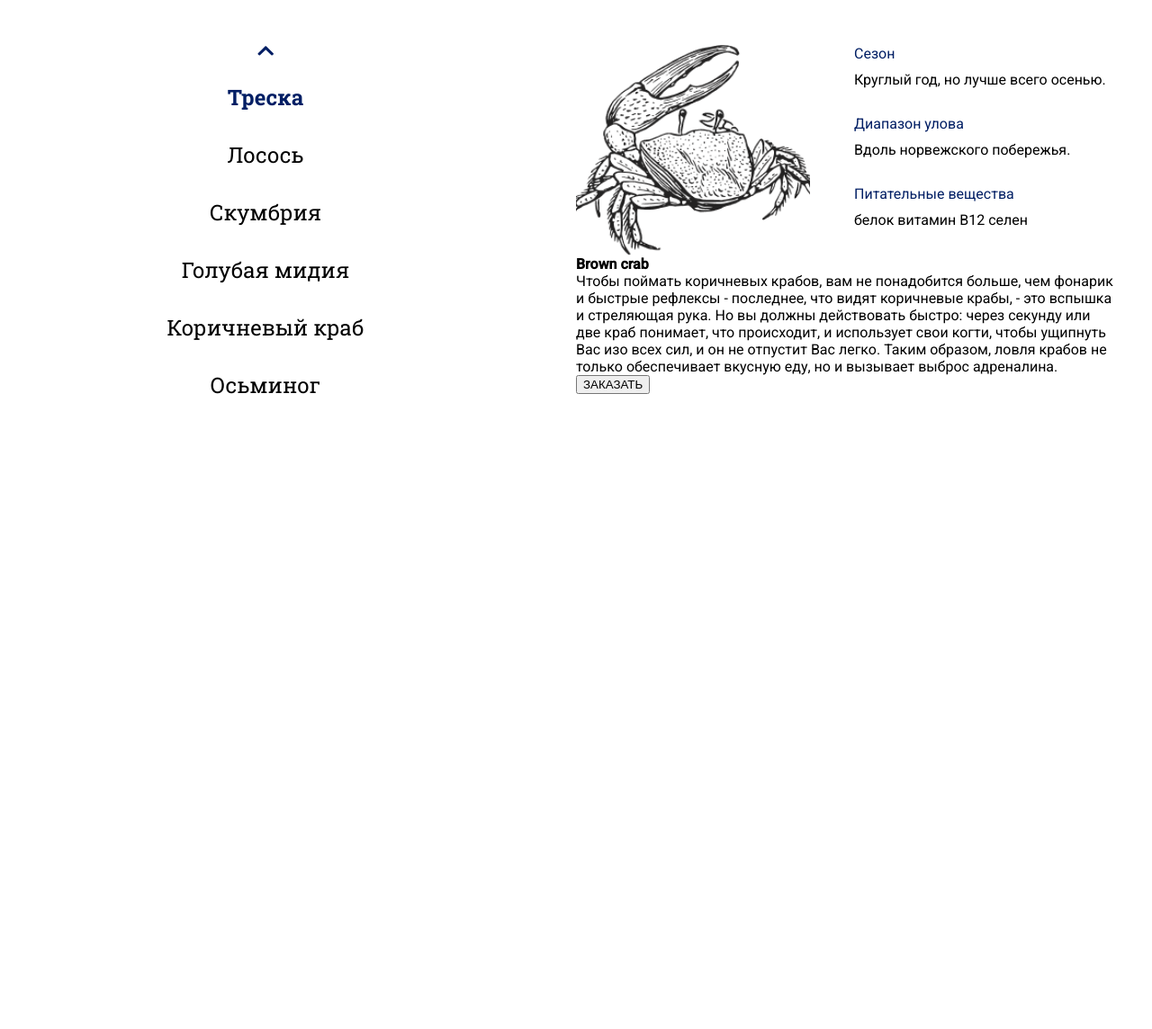
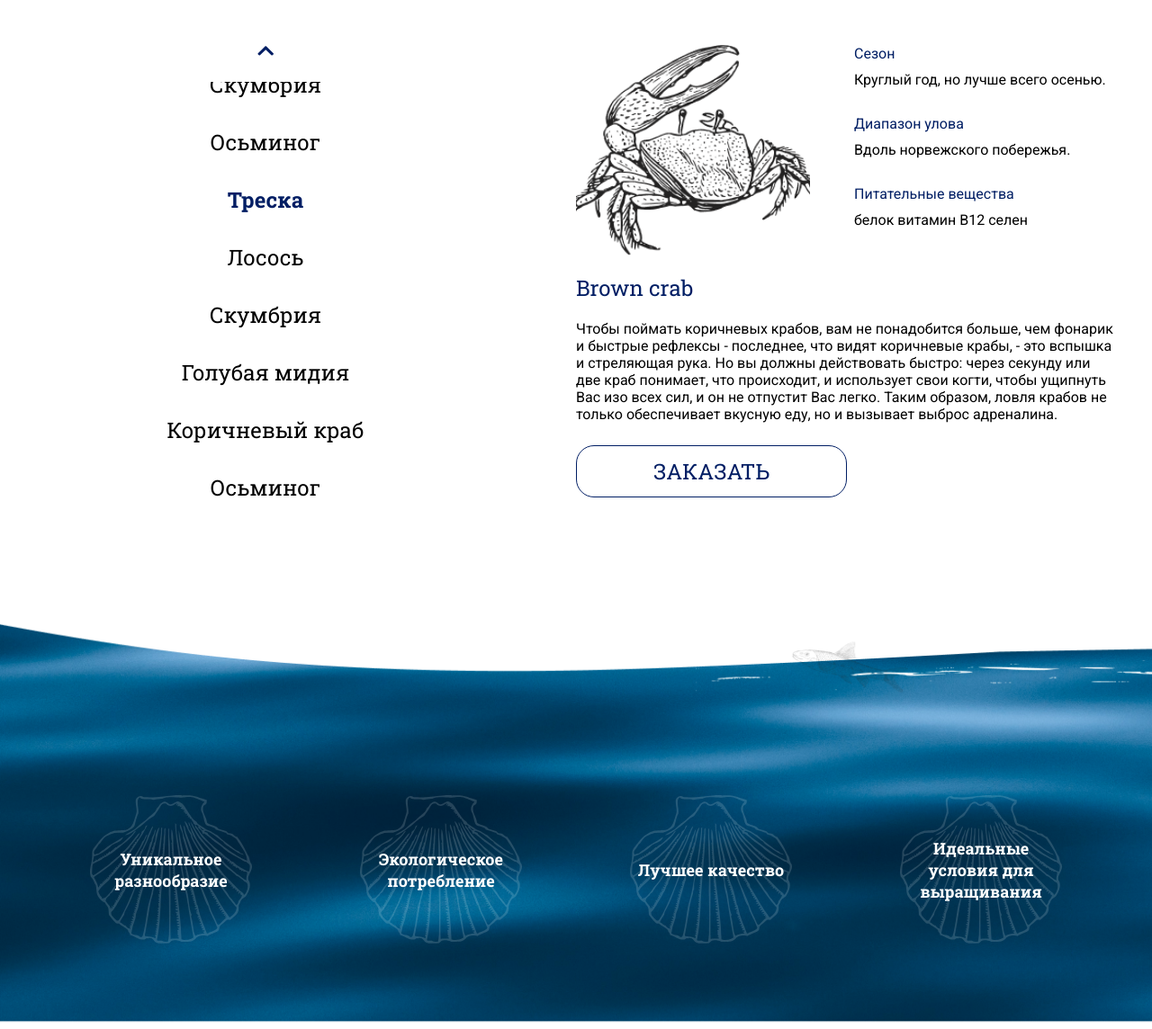
Before and after one commit to vladimiriusus/seafoo-, a plain HTML site: page start/index.html in a window 1280 px wide. Shown: the part 981-2125 px from the top of the page at 90% size. Before the commit the page ends 1475 px from the top, so only its background shows below. Drawn offline with nearby package versions, Linux system fonts and the light colour scheme.

Commit message:
end 15.12

```diff
--- a/start/css/style.css
+++ b/start/css/style.css
@@ -222,7 +222,64 @@ body{
 	color: #001E64;
 
 }
+.product__content-title{
+	font-family: 'Roboto Slab', serif;
+	padding-top: 20px;
+	font-weight: 400;
+	font-size: 24px;
+	line-height: 32px;
+	color: #001e64;
+	margin-bottom: 20px;
+
+}
 .product__content-text {
+	margin-bottom: 25px;
 }
 .product__content-btn {
+	font-family: 'Roboto Slab', serif;
+	font-size: 24px;
+	line-height: 32px;
+	font-weight: 7000;
+	padding: 12px 85px;
+	display: inline-block;
+	color: #001E64;
+	background-color: transparent;
+	text-transform: uppercase;
+	border-radius: 20px;
+	border: 1px solid #001E64;
+	cursor: pointer;
+
 }
+.product__content-btn:hover{
+	color: #fff;
+	background-color: #001E64;
+}
+.seafood {
+	background-image: url(../img/seafood-bg.png);
+	background-repeat: no-repeat;
+	background-size: cover;
+	background-position: top center;
+	font-family: 'Roboto Slab', serif;
+	font-weight: 700;
+	font-size: 18px;
+	line-height: 24px;
+	color: #FFFFFF;
+
+}
+.seafood__items {
+	display: flex;
+	justify-content: space-around;
+	padding: 290px 0 95px;
+}
+.seafood__item {
+	width: 180px;
+	min-height: 165px;
+	display: flex;
+	justify-content: center;
+	align-items: center;
+	text-align: center;
+	background-image: url(../img/seafood-decor.svg);
+	background-position: center;
+	background-size: cover;
+	background-repeat: no-repeat;
+}
--- a/start/index.html
+++ b/start/index.html
@@ -123,7 +123,7 @@
 								</li>
 							</ul>
 						</div>
-						<h3 class="product__content">Brown crab</h3>
+						<h3 class="product__content-title">Brown crab</h3>
 						<p class="product__content-text">
 							Чтобы поймать коричневых крабов, вам не понадобится больше, чем фонарик и быстрые рефлексы - последнее, что видят коричневые крабы, - это вспышка и стреляющая рука. Но вы должны действовать быстро: через секунду или две краб понимает, что происходит, и использует свои когти, чтобы ущипнуть Вас изо всех сил, и он не отпустит Вас легко. Таким образом, ловля крабов не только обеспечивает вкусную еду, но и вызывает выброс адреналина.
 						</p>
@@ -149,7 +149,7 @@
 								</li>
 							</ul>
 						</div>
-						<h3 class="product__content">Brown crab</h3>
+						<h3 class="product__content-title">Brown crab</h3>
 						<p class="product__content-text">
 							Чтобы поймать коричневых крабов, вам не понадобится больше, чем фонарик и быстрые рефлексы - последнее, что видят коричневые крабы, - это вспышка и стреляющая рука. Но вы должны действовать быстро: через секунду или две краб понимает, что происходит, и использует свои когти, чтобы ущипнуть Вас изо всех сил, и он не отпустит Вас легко. Таким образом, ловля крабов не только обеспечивает вкусную еду, но и вызывает выброс адреналина.
 						</p>
@@ -175,7 +175,7 @@
 								</li>
 							</ul>
 						</div>
-						<h3 class="product__content">Brown crab</h3>
+						<h3 class="product__content-title">Brown crab</h3>
 						<p class="product__content-text">
 							Чтобы поймать коричневых крабов, вам не понадобится больше, чем фонарик и быстрые рефлексы - последнее, что видят коричневые крабы, - это вспышка и стреляющая рука. Но вы должны действовать быстро: через секунду или две краб понимает, что происходит, и использует свои когти, чтобы ущипнуть Вас изо всех сил, и он не отпустит Вас легко. Таким образом, ловля крабов не только обеспечивает вкусную еду, но и вызывает выброс адреналина.
 						</p>
@@ -201,7 +201,7 @@
 								</li>
 							</ul>
 						</div>
-						<h3 class="product__content">Brown crab</h3>
+						<h3 class="product__content-title">Brown crab</h3>
 						<p class="product__content-text">
 							Чтобы поймать коричневых крабов, вам не понадобится больше, чем фонарик и быстрые рефлексы - последнее, что видят коричневые крабы, - это вспышка и стреляющая рука. Но вы должны действовать быстро: через секунду или две краб понимает, что происходит, и использует свои когти, чтобы ущипнуть Вас изо всех сил, и он не отпустит Вас легко. Таким образом, ловля крабов не только обеспечивает вкусную еду, но и вызывает выброс адреналина.
 						</p>
@@ -227,7 +227,7 @@
 								</li>
 							</ul>
 						</div>
-						<h3 class="product__content">Brown crab</h3>
+						<h3 class="product__content-title">Brown crab</h3>
 						<p class="product__content-text">
 							Чтобы поймать коричневых крабов, вам не понадобится больше, чем фонарик и быстрые рефлексы - последнее, что видят коричневые крабы, - это вспышка и стреляющая рука. Но вы должны действовать быстро: через секунду или две краб понимает, что происходит, и использует свои когти, чтобы ущипнуть Вас изо всех сил, и он не отпустит Вас легко. Таким образом, ловля крабов не только обеспечивает вкусную еду, но и вызывает выброс адреналина.
 						</p>
@@ -253,7 +253,7 @@
 								</li>
 							</ul>
 						</div>
-						<h3 class="product__content">Brown crab</h3>
+						<h3 class="product__content-title">Brown crab</h3>
 						<p class="product__content-text">
 							Чтобы поймать коричневых крабов, вам не понадобится больше, чем фонарик и быстрые рефлексы - последнее, что видят коричневые крабы, - это вспышка и стреляющая рука. Но вы должны действовать быстро: через секунду или две краб понимает, что происходит, и использует свои когти, чтобы ущипнуть Вас изо всех сил, и он не отпустит Вас легко. Таким образом, ловля крабов не только обеспечивает вкусную еду, но и вызывает выброс адреналина.
 						</p>
@@ -279,7 +279,7 @@
 								</li>
 							</ul>
 						</div>
-						<h3 class="product__content">Brown crab</h3>
+						<h3 class="product__content-title">Brown crab</h3>
 						<p class="product__content-text">
 							Чтобы поймать коричневых крабов, вам не понадобится больше, чем фонарик и быстрые рефлексы - последнее, что видят коричневые крабы, - это вспышка и стреляющая рука. Но вы должны действовать быстро: через секунду или две краб понимает, что происходит, и использует свои когти, чтобы ущипнуть Вас изо всех сил, и он не отпустит Вас легко. Таким образом, ловля крабов не только обеспечивает вкусную еду, но и вызывает выброс адреналина.
 						</p>
@@ -305,7 +305,7 @@
 								</li>
 							</ul>
 						</div>
-						<h3 class="product__content">Brown crab</h3>
+						<h3 class="product__content-title">Brown crab</h3>
 						<p class="product__content-text">
 							Чтобы поймать коричневых крабов, вам не понадобится больше, чем фонарик и быстрые рефлексы - последнее, что видят коричневые крабы, - это вспышка и стреляющая рука. Но вы должны действовать быстро: через секунду или две краб понимает, что происходит, и использует свои когти, чтобы ущипнуть Вас изо всех сил, и он не отпустит Вас легко. Таким образом, ловля крабов не только обеспечивает вкусную еду, но и вызывает выброс адреналина.
 						</p>
@@ -331,7 +331,7 @@
 								</li>
 							</ul>
 						</div>
-						<h3 class="product__content">Brown crab</h3>
+						<h3 class="product__content-title">Brown crab</h3>
 						<p class="product__content-text">
 							Чтобы поймать коричневых крабов, вам не понадобится больше, чем фонарик и быстрые рефлексы - последнее, что видят коричневые крабы, - это вспышка и стреляющая рука. Но вы должны действовать быстро: через секунду или две краб понимает, что происходит, и использует свои когти, чтобы ущипнуть Вас изо всех сил, и он не отпустит Вас легко. Таким образом, ловля крабов не только обеспечивает вкусную еду, но и вызывает выброс адреналина.
 						</p>
@@ -357,7 +357,7 @@
 								</li>
 							</ul>
 						</div>
-						<h3 class="product__content">Brown crab</h3>
+						<h3 class="product__content-title">Brown crab</h3>
 						<p class="product__content-text">
 							Чтобы поймать коричневых крабов, вам не понадобится больше, чем фонарик и быстрые рефлексы - последнее, что видят коричневые крабы, - это вспышка и стреляющая рука. Но вы должны действовать быстро: через секунду или две краб понимает, что происходит, и использует свои когти, чтобы ущипнуть Вас изо всех сил, и он не отпустит Вас легко. Таким образом, ловля крабов не только обеспечивает вкусную еду, но и вызывает выброс адреналина.
 						</p>
@@ -384,18 +384,26 @@
 								</li>
 							</ul>
 						</div>
-						<h3 class="product__content">Brown crab</h3>
+						<h3 class="product__content-title">Brown crab</h3>
 						<p class="product__content-text">
 							Чтобы поймать коричневых крабов, вам не понадобится больше, чем фонарик и быстрые рефлексы - последнее, что видят коричневые крабы, - это вспышка и стреляющая рука. Но вы должны действовать быстро: через секунду или две краб понимает, что происходит, и использует свои когти, чтобы ущипнуть Вас изо всех сил, и он не отпустит Вас легко. Таким образом, ловля крабов не только обеспечивает вкусную еду, но и вызывает выброс адреналина.
 						</p>
 						<button class="product__content-btn">ЗАКАЗАТЬ</button>
 					</div>
-
-
 					</div>
 				</div>
 			</div>
 		</section>
+		<div class="seafood">
+			<div class="container">
+				<div class="seafood__items">
+					<div class="seafood__item">Уникальное разнообразие</div>
+					<div class="seafood__item">Экологическое потребление</div>
+					<div class="seafood__item">Лучшее качество</div>
+					<div class="seafood__item">Идеальные условия для выращивания</div>
+				</div>
+			</div>
+		</div>
 	</main>
 
 
--- a/start/js/main.js
+++ b/start/js/main.js
@@ -15,6 +15,7 @@ $('.product__name').slick({
 	slidesToScroll: 1,
 	asNavFor: '.product__content',
 	vertical: true,
+	centerMode: true,
 	prevArrow: '<button type="button" class="product-prev"><img src="img/product-prev.svg" alt=""></button>',
 	nextArrow:'<button type="button" class="product-next"><img src="img/product-next.svg" alt=""></button>',
  });
```
Also changed, not shown: start/img/seafood-bg.png (added), start/img/seafood-decor.svg (added).
